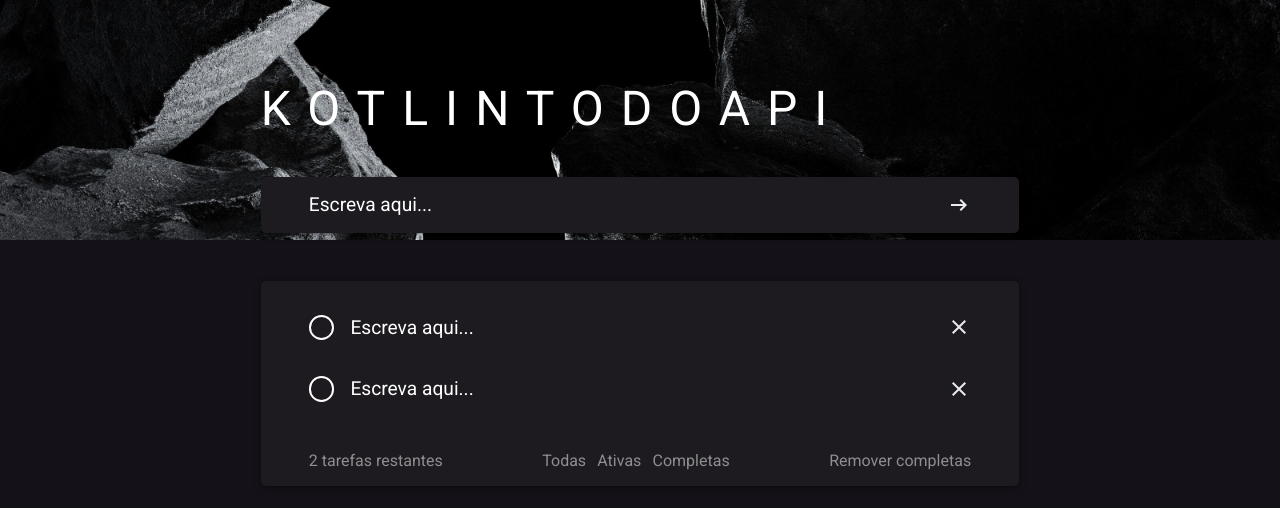
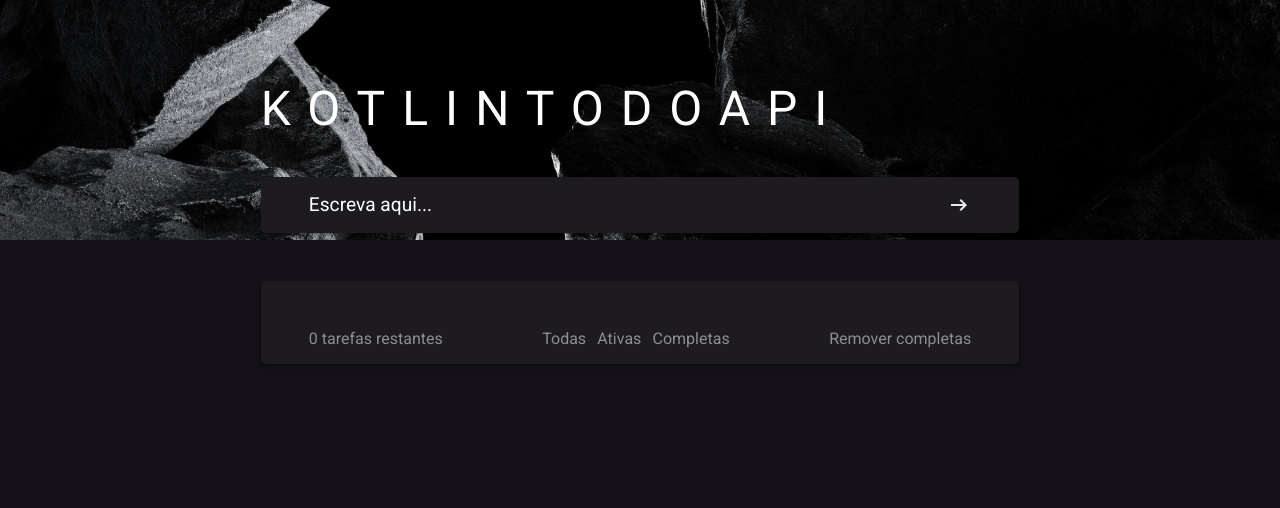
Before and after one commit to LucasWithBoots/KotlinToDoAPI-Angular, an Angular app: page / in a window 1280 px wide. Shown: the top 508 px of the page. Built offline with nearby package versions, Linux system fonts and the light colour scheme; data requests are answered from the project's data file.

Commit message:
feat: usando Observables

```diff
--- a/db.json
+++ b/db.json
@@ -1,16 +1,3 @@
 {
-  "tarefas": [
-    {
-      "id": "cd9a",
-      "titulo": "Escreva aqui...",
-      "dataDeCriacao": "Fri Jul 12 2024",
-      "status": "PENDENTE"
-    },
-    {
-      "id": "dc24",
-      "titulo": "Escreva aqui...",
-      "dataDeCriacao": "Fri Jul 12 2024",
-      "status": "PENDENTE"
-    }
-  ]
+  "tarefas": []
 }
--- a/src/app/app.component.ts
+++ b/src/app/app.component.ts
@@ -1,9 +1,9 @@
-import { Component, ViewChild } from '@angular/core';
-import { CommonModule } from '@angular/common';
-import { RouterOutlet } from '@angular/router';
-import { HeaderComponent } from './header/header.component';
-import { CriarTarefaComponent } from './criar-tarefa/criar-tarefa.component';
-import { CampoTarefasComponent } from './campo-tarefas/campo-tarefas.component';
+import { Component, ViewChild } from "@angular/core";
+import { CommonModule } from "@angular/common";
+import { RouterOutlet } from "@angular/router";
+import { HeaderComponent } from "./header/header.component";
+import { CriarTarefaComponent } from "./criar-tarefa/criar-tarefa.component";
+import { CampoTarefasComponent } from "./campo-tarefas/campo-tarefas.component";
 
 @Component({
   selector: 'app-root',
@@ -22,6 +22,6 @@ export class AppComponent {
   @ViewChild(CampoTarefasComponent) campoTarefas!: any;
 
   resgatarTarefas() {
-    this.campoTarefas.ngOnInit();
+    this.campoTarefas.resgatarTarefas();
   }
 }
--- a/src/app/campo-tarefas/campo-tarefas.component.html
+++ b/src/app/campo-tarefas/campo-tarefas.component.html
@@ -2,8 +2,8 @@
   @if (tarefas) {
     @for (tarefa of tarefas; track tarefa.id) {
       <app-tarefa
-        (marcarStatus)="atualizar()"
-        (deletaTarefa)="atualizar()"
+        (marcarStatus)="resgatarTarefas()"
+        (deletaTarefa)="resgatarTarefas()"
         [tarefa]="tarefa"
       ></app-tarefa>
     }
--- a/src/app/campo-tarefas/campo-tarefas.component.ts
+++ b/src/app/campo-tarefas/campo-tarefas.component.ts
@@ -1,7 +1,7 @@
-import { Component, OnInit } from '@angular/core';
-import { TarefaComponent } from '../shared/tarefa/tarefa.component';
-import { TarefaService } from '../shared/tarefa/tarefa.service';
-import { Tarefa } from '../shared/tarefa/tarefa.model';
+import { Component, OnInit } from "@angular/core";
+import { TarefaComponent } from "../shared/tarefa/tarefa.component";
+import { TarefaService } from "../shared/tarefa/tarefa.service";
+import { Tarefa } from "../shared/tarefa/tarefa.model";
 
 @Component({
   selector: 'app-campo-tarefas',
@@ -16,20 +16,22 @@ export class CampoTarefasComponent implements OnInit {
   tarefas!: Tarefa[];
   tarefasPendentes: number = 0;
 
+  ngOnInit() {
+    this.resgatarTarefas()
+  }
+
   contarTarefasRestantes() {
     this.tarefasPendentes = this.tarefas.filter(
       (tarefa) => tarefa.status === 'PENDENTE',
     ).length;
   }
 
-  ngOnInit() {
+  resgatarTarefas() {
     this.tarefaService.resgatarTarefas().subscribe((res) => {
       this.tarefas = res;
       this.contarTarefasRestantes();
     });
   }
 
-  atualizar() {
-    this.ngOnInit();
-  }
+
 }
--- a/src/app/criar-tarefa/criar-tarefa.component.ts
+++ b/src/app/criar-tarefa/criar-tarefa.component.ts
@@ -1,6 +1,6 @@
-import { Component, EventEmitter, Output } from '@angular/core';
-import { FormsModule } from '@angular/forms';
-import { TarefaService } from '../shared/tarefa/tarefa.service';
+import { Component, EventEmitter, Output } from "@angular/core";
+import { FormsModule } from "@angular/forms";
+import { TarefaService } from "../shared/tarefa/tarefa.service";
 
 @Component({
   selector: 'app-criar-tarefa',
@@ -20,10 +20,9 @@ export class CriarTarefaComponent {
       titulo: this.enteredTask,
       dataDeCriacao: new Date().toDateString(),
       status: 'PENDENTE',
+    }).subscribe(()=>{
+      this.postCompleto.emit();
+      this.enteredTask = '';
     });
-
-    this.postCompleto.emit();
-
-    this.enteredTask = '';
   }
 }
--- a/src/app/shared/tarefa/tarefa.component.ts
+++ b/src/app/shared/tarefa/tarefa.component.ts
@@ -1,6 +1,6 @@
-import { Component, EventEmitter, Input, Output } from '@angular/core';
-import { TarefaService } from './tarefa.service';
-import { Tarefa } from './tarefa.model';
+import { Component, EventEmitter, Input, Output } from "@angular/core";
+import { TarefaService } from "./tarefa.service";
+import { Tarefa } from "./tarefa.model";
 
 @Component({
   selector: 'app-tarefa',
@@ -16,15 +16,16 @@ export class TarefaComponent {
 
   constructor(private tarefaService: TarefaService) {}
 
-  atualizarStatus(tarefa: Tarefa) {
-    this.tarefaService.atualizarTarefa(tarefa);
-
-    this.marcarStatus.emit();
+  deletarTarefa(id: string) {
+    this.tarefaService.apagarTarefa(id).subscribe(() => {
+      this.marcarStatus.emit();
+    });
   }
 
-  deletarTarefa(id: string) {
-    this.tarefaService.apagarTarefa(id);
+  atualizarStatus(tarefa: Tarefa) {
+    this.tarefaService.atualizarTarefa(tarefa).subscribe(() => {
+      this.deletaTarefa.emit();
+    });
+  }
 
-    this.deletaTarefa.emit();
-  }
 }
--- a/src/app/shared/tarefa/tarefa.service.ts
+++ b/src/app/shared/tarefa/tarefa.service.ts
@@ -1,39 +1,29 @@
-import { Injectable } from '@angular/core';
-import { HttpClient } from '@angular/common/http';
-import { TarefaDTO } from './tarefaDTO';
-import { Tarefa } from './tarefa.model';
+import { Injectable } from "@angular/core";
+import { HttpClient } from "@angular/common/http";
+import { TarefaDTO } from "./tarefaDTO";
+import { Tarefa } from "./tarefa.model";
+import { Observable } from "rxjs";
 
 @Injectable({ providedIn: 'root' })
 export class TarefaService {
   public tarefas: any;
   constructor(private http: HttpClient) {}
 
-  resgatarTarefas() {
-    return this.http.get<any>('http://localhost:3000/tarefas');
+  resgatarTarefas():Observable<Tarefa[]> {
+    return this.http.get<Tarefa[]>('http://localhost:3000/tarefas');
   }
 
-  enviarTarefa(tarefa: TarefaDTO) {
-    this.http
-      .post<any>('http://localhost:3000/tarefas', tarefa)
-      .subscribe((response) => {
-        console.log(response);
-      });
+  enviarTarefa(tarefa: TarefaDTO): Observable<Tarefa> {
+    return this.http
+      .post<Tarefa>('http://localhost:3000/tarefas', tarefa);
   }
 
-  apagarTarefa(id: string) {
-    this.http.delete(`http://localhost:3000/tarefas/${id}`).subscribe(() => {
-      console.log(`Tarefa com id ${id} deletada com sucesso`);
-    });
+  apagarTarefa(id: string): Observable<void> {
+    return this.http.delete<void>(`http://localhost:3000/tarefas/${id}`)
   }
 
-  atualizarTarefa(tarefa: Tarefa) {
-    let novoStatus;
-
-    if (tarefa.status == 'PENDENTE') {
-      novoStatus = 'CONCLUIDA';
-    } else {
-      novoStatus = 'PENDENTE';
-    }
+  atualizarTarefa(tarefa: Tarefa):Observable<Tarefa> {
+    let novoStatus = tarefa.status === "PENDENTE" ? "CONCLUIDA" : "PENDENTE"
 
     let tarefaAtualizada: Tarefa = {
       id: tarefa.id,
@@ -42,10 +32,7 @@ export class TarefaService {
       status: novoStatus,
     };
 
-    this.http
-      .put(`http://localhost:3000/tarefas/${tarefa.id}`, tarefaAtualizada)
-      .subscribe(() => {
-        console.log(`Tarefa com id ${tarefa.id} atualizada`);
-      });
+    return this.http
+      .put<Tarefa>(`http://localhost:3000/tarefas/${tarefa.id}`, tarefaAtualizada)
   }
 }
```
